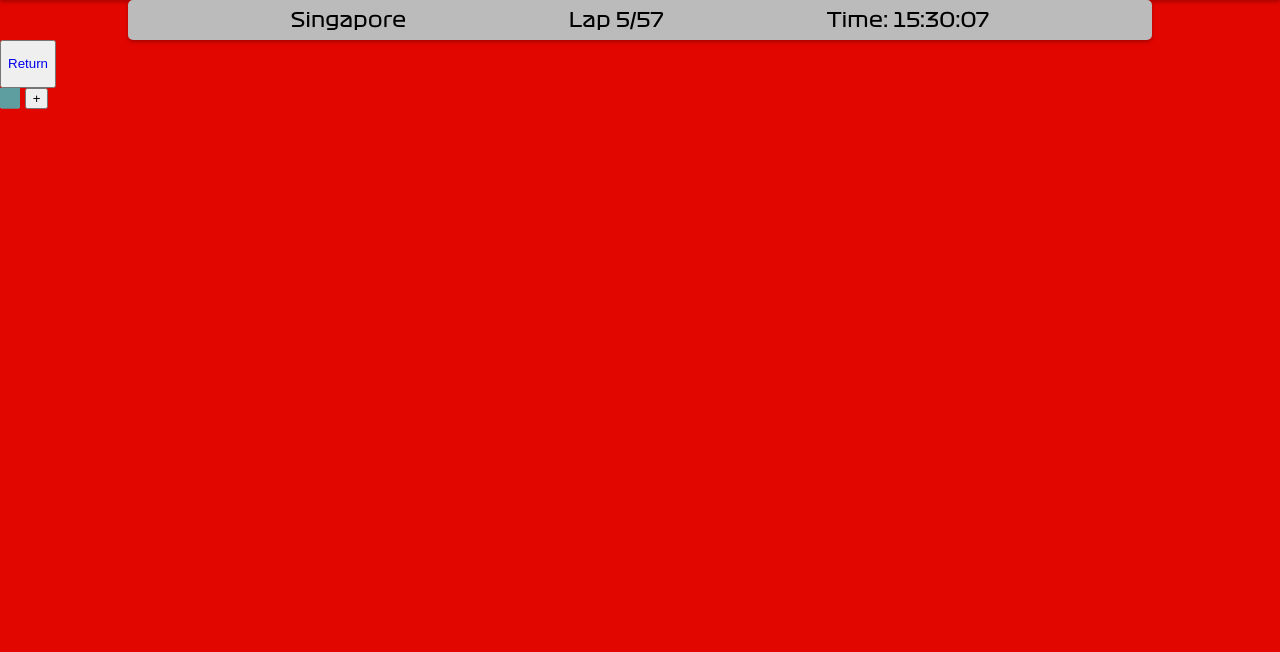
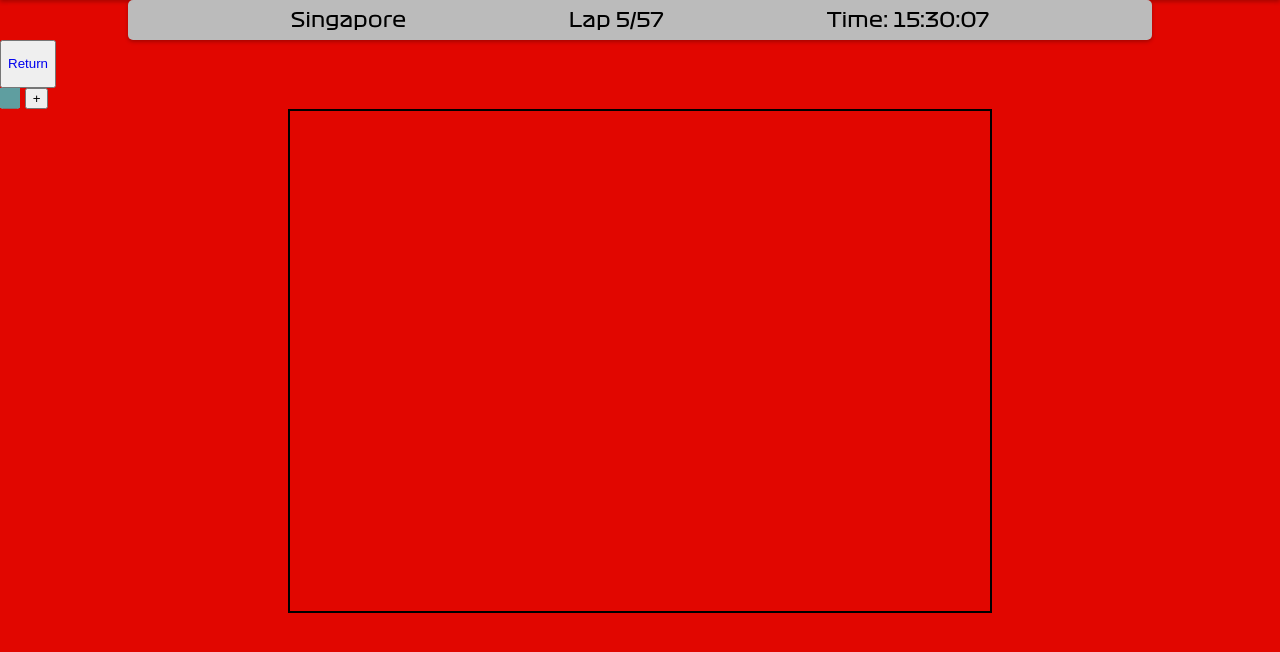
Before and after one commit to Filip123/Project-DD1349, a Flask app: page /race-view in a window 1280 px wide. Shown: the part 80-732 px from the top of the page. Run offline with Flask 3, Linux system fonts and the light colour scheme.

Commit message:
ADD box element

```diff
--- a/app/static/css/raceview.css
+++ b/app/static/css/raceview.css
@@ -22,6 +22,15 @@
     font-size: 20px;
 }
 
+#box-area {
+    position: relative;
+    width: 700px;
+    height: 500px;
+    border: 2px solid black;
+    /* Ensure the element doesn't go beyond the box */
+    overflow: hidden;
+    margin: auto;
+}
 
 #testDriver {
     background: cadetblue;
--- a/app/templates/raceview.html
+++ b/app/templates/raceview.html
@@ -76,10 +76,15 @@
         <div id="testDriver"></div>
     </div>
 
+
     <div id="buttonDiv">
         <button class="nextPreviousButtons" name="next" onclick="movebackwards()">-</button>
         <button class="nextPreviousButtons" name="previous" onclick="fetchCoordinates('2023-03-05T16:00:00')">+</button>
     </div>
 
+    <div id="box-area">
+        <div id="movable-element"></div>
+    </div>
+
 </main>
 {% endblock %}
```
